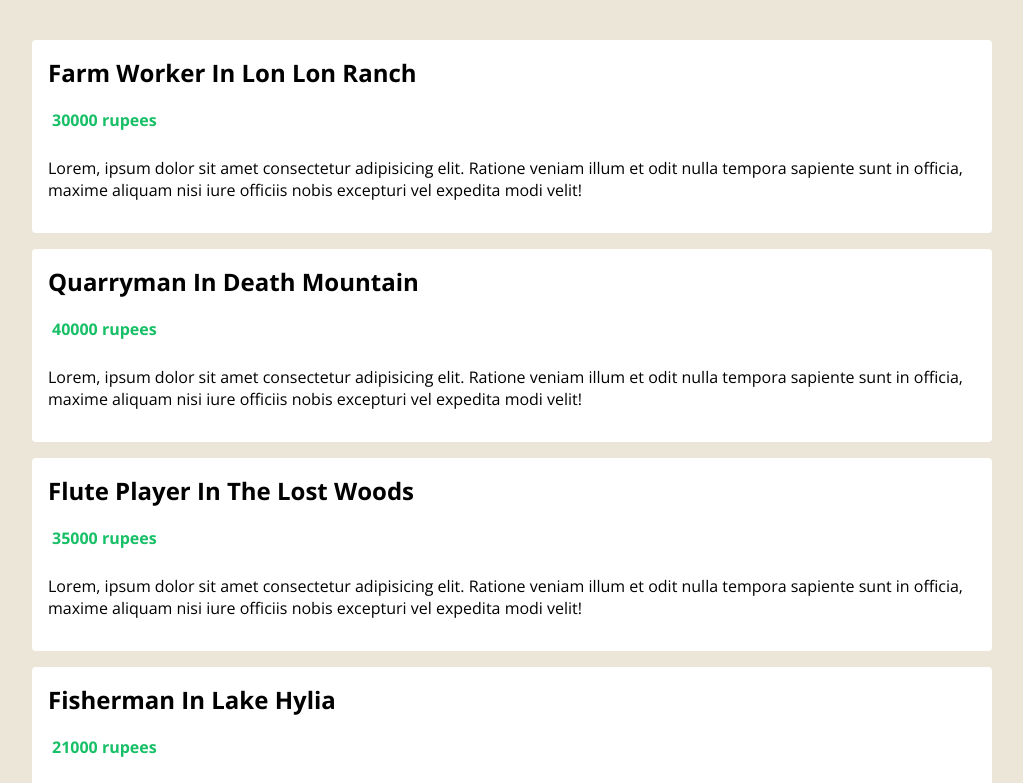
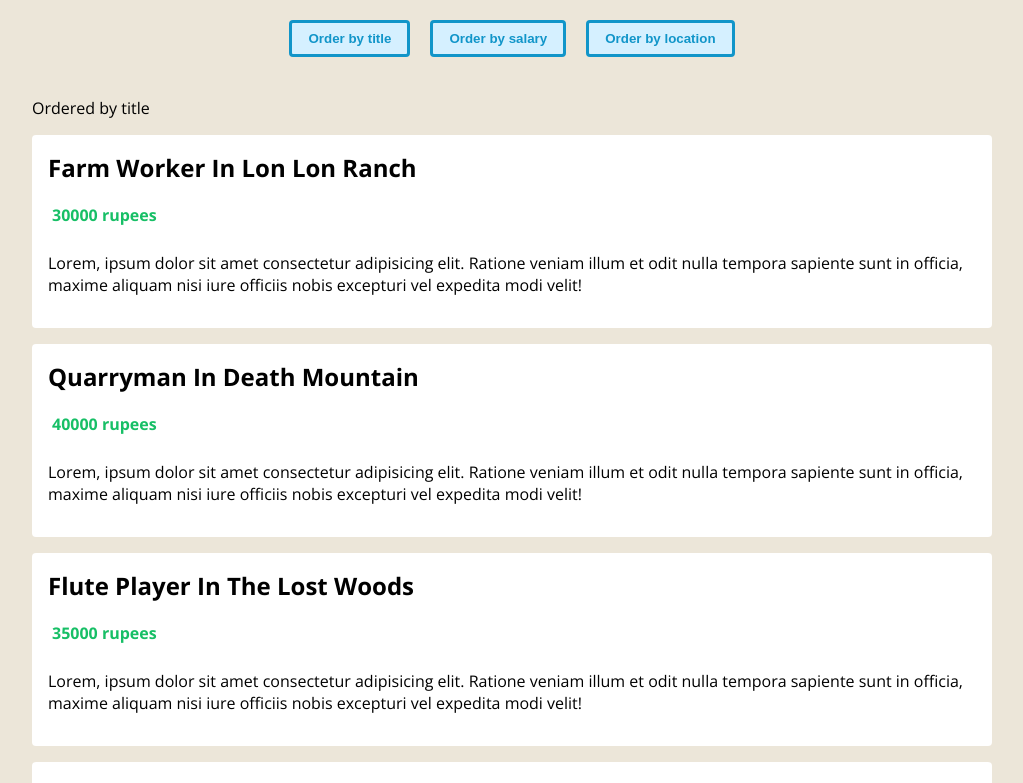
Before and after one commit to sr-skillmore/hyrule-jobs, a Vue app: page / in a window 1280 px wide. Shown: the top 783 px of the page, without its empty margins (128-1151 px from the left). Built offline with nearby package versions, Linux system fonts and the light colour scheme.

Commit message:
functions for click events

```diff
--- a/src/App.vue
+++ b/src/App.vue
@@ -1,6 +1,14 @@
 <template>
   <div class="app">
-    <JobsList :jobs="jobs" />
+    <header>
+      <div class="order">
+        <button @click="handleClick('title')">Order by title</button>
+        <button @click="handleClick('salary')">Order by salary</button>
+        <button @click="handleClick('location')">Order by location</button>
+      </div>
+    </header>
+
+    <JobsList :jobs="jobs" :order="order" />
   </div>
 </template>
 
@@ -9,6 +17,7 @@
 import { defineComponent, ref } from "vue";
 import JobsList from "./components/JobsList.vue";
 import Job from "./types/Job";
+import OrderTerm from "./types/OrderTerm";
 
 export default defineComponent({
   name: "App",
@@ -42,9 +51,31 @@
       },
     ]);
 
-    return { jobs };
+    const order = ref<OrderTerm>("title");
+    const handleClick = (term: OrderTerm) => {
+      order.value = term;
+    };
+
+    return { jobs, handleClick, order };
   },
 });
 </script>
 
-<style></style>
+<style>
+header {
+  text-align: center;
+}
+header .order {
+  margin-top: 20px;
+}
+button {
+  margin: 0 10px;
+  color: #1195c9;
+  border: 3px solid #1195c9;
+  background: #d5f0ff;
+  padding: 8px 16px;
+  border-radius: 4px;
+  cursor: pointer;
+  font-weight: bold;
+}
+</style>
--- a/src/components/JobsList.vue
+++ b/src/components/JobsList.vue
@@ -1,5 +1,6 @@
 <template>
   <div class="job-list">
+    <p>Ordered by {{ order }}</p>
     <ul>
       <li v-for="job in jobs" :key="job.id">
         <h2>{{ job.title }} in {{ job.location }}</h2>
@@ -23,12 +24,17 @@
 <script lang="ts">
 import { defineComponent, PropType } from "vue";
 import Job from "@/types/Job";
+import OrderTerm from "@/types/OrderTerm";
 
 export default defineComponent({
   props: {
     jobs: {
       required: true,
       type: Array as PropType<Job[]>,
+    },
+    order: {
+      required: true,
+      type: String as PropType<OrderTerm>,
     },
   },
   setup() {
--- /dev/null
+++ b/src/types/OrderTerm.ts
@@ -0,0 +1,3 @@
+type OrderTerm = "location" | "title" | "salary";
+
+export default OrderTerm;
```
